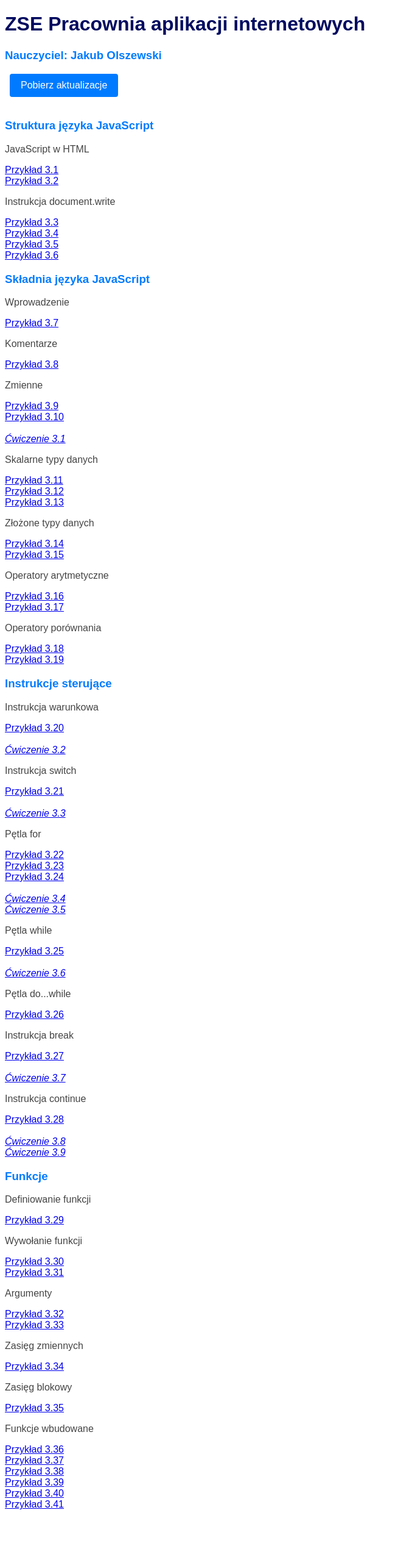
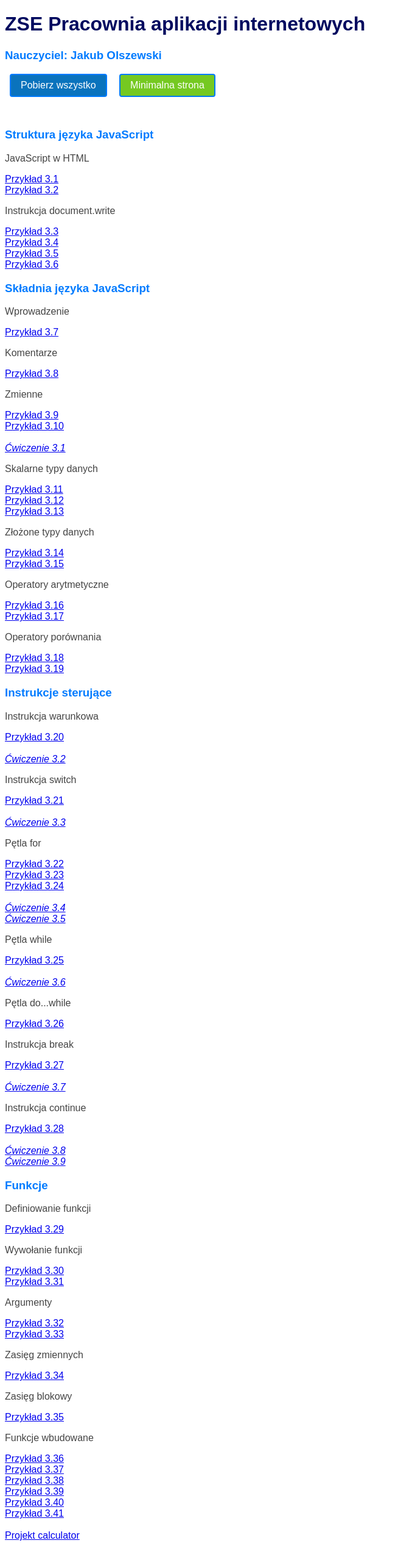
Before and after one commit to jakub-olszewski/javascript-course, a PHP site: page / in a window 1280 px wide. Shown: the whole page at 61% size, without its empty margins (0-654 px from the left). Before the commit the page ends 2475 px from the top, so only its background shows below. Run offline with PHP 8.4, Linux system fonts and the light colour scheme.

Commit message:
Add projekt calculator

```diff
--- a/index.html
+++ b/index.html
@@ -7,11 +7,15 @@
         <meta name="author" content="Jakub Olszewski">
         <meta name="description" content="spis treści">
         <link rel="stylesheet" href="style.css">
+        <meta name="viewport" content="width=device-width, initial-scale=1, maximum-scale=1, user-scalable=no">
     </head>
     <body>
         <h1>ZSE Pracownia aplikacji internetowych</h1>
         <h3>Nauczyciel: Jakub Olszewski</h3>
-        <button onclick="location.href='https://github.com/jakub-olszewski/javascript-course/archive/refs/heads/main.zip';">Pobierz aktualizacje</button>
+        <button style="background: #0a73bd;margin-bottom: 15px;
+" onclick="location.href='https://github.com/jakub-olszewski/javascript-course/archive/refs/heads/main.zip';">Pobierz wszystko</button>
+
+        <button style="background: rgb(117,201,33);margin-bottom: 15px;" onClick="location.href='https://github.com/jakub-olszewski/javascript-course/tree/main/strona';" alt="Minimalna strona HTML z JavaScript">Minimalna strona</button>
         <br><br>
         <script>
 
@@ -68,7 +72,7 @@
                 createExamples(3,'Zasięg blokowy',35,35);
                 createExamples(3,'Funkcje wbudowane',36,41);
 
-
+                createProject("calculator");
 
             function title(title){
                 document.write("<h3>"+title+"</h3>");
@@ -87,6 +91,12 @@
                     var countZeros = positions-String(i).length;
                     document.write("<a href='x"+getZeros(countZeros)+i+"/index.html'><i>Ćwiczenie "+dzial+"."+i+"</i></a><br>");
                 }
+            }
+
+            function createProject(name){
+                document.write("<br>");
+                document.write("<a href='projects/"+name+"/index.html'>Projekt "+name+"</a><br>");
+
             }
 
             function createExamples(dzial,title,start, stop){
--- a/style.css
+++ b/style.css
@@ -33,7 +33,7 @@ button {
 
 button {
   cursor: pointer;
-  background: #007bff;
+  background: #19d340;
   color: white;
   border: 2px solid #007bff;
   margin: 0 .5rem;
```
Also changed, not shown: 1 other file.
